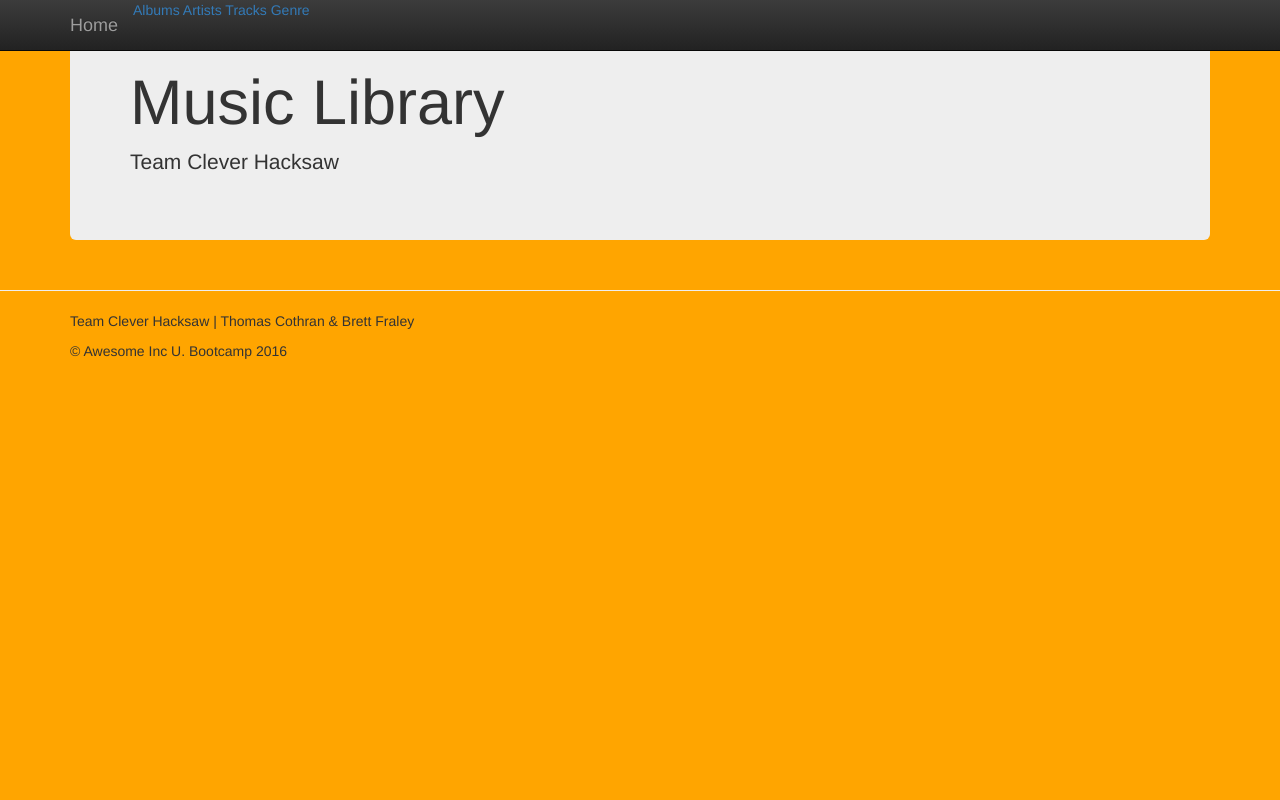
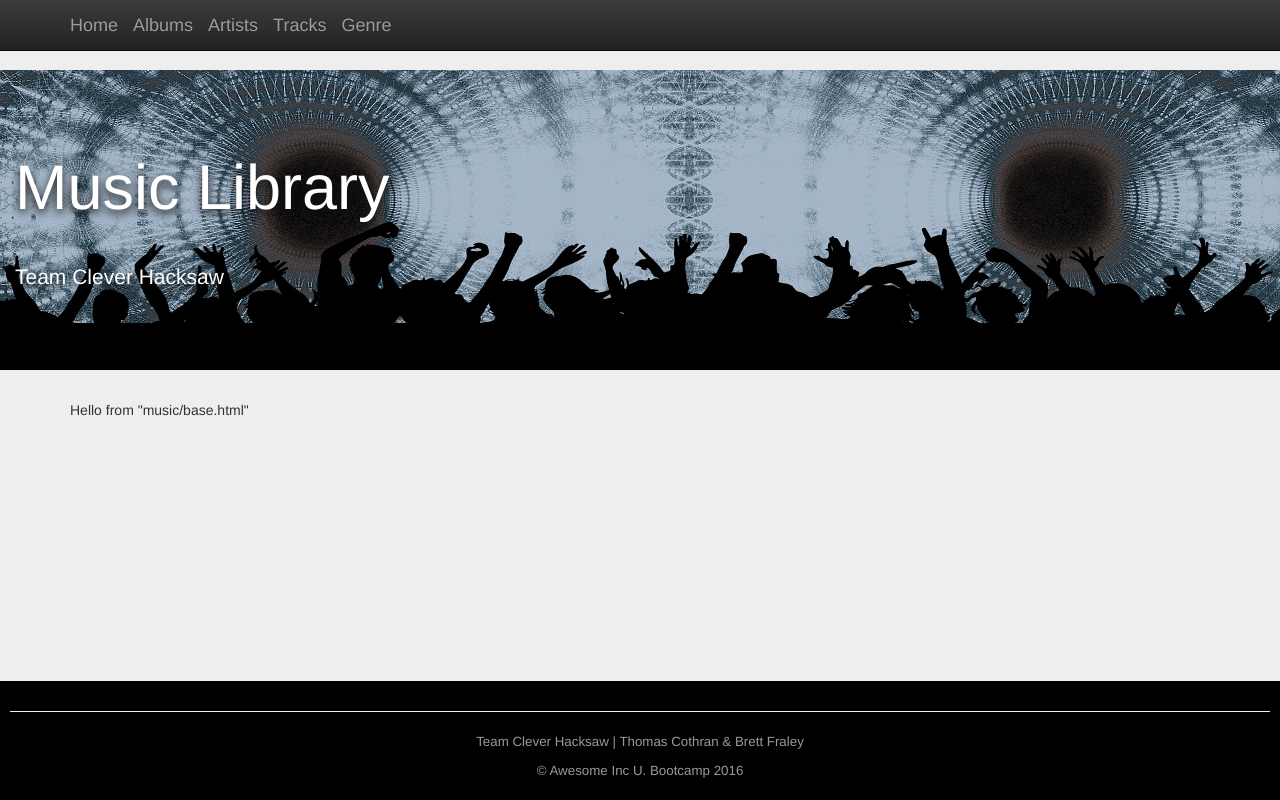
Before and after one commit to Clever-Hacksaw/musiclibrary, a Django app: page / in a window 1280 px wide. Run offline with Django 3.2, Linux system fonts and the light colour scheme; some libraries are stand-ins or nearby versions.

Commit message:
add banner image and set initial custom style rules

```diff
--- a/music/static/music/styles.css
+++ b/music/static/music/styles.css
@@ -1,3 +1,40 @@
 body {
-    background-color:orange;
+    background-color: #eee;
+    padding-top: 70px;
+    padding-bottom: 70px;
+
 }
+
+.navbar-header {
+    min-width: 425px;
+}
+
+.jumbotron {
+    margin-top: 0;
+    background: url('main-banner.jpg');
+    background-size: 100% 100%;
+    background-repeat: no-repeat;
+    color: #fff;
+    text-shadow: 0px 4px 10px #111;
+}
+
+.jumbotron h1, .jumbotron p {
+    padding: 15px;
+    white-space: nowrap;
+}
+
+.page-footer {
+    position: fixed;
+    bottom: 0;
+    padding: 10px;
+    background-color: #000;
+    color: #999;
+    font-size:10pt;
+    text-align:center;
+    width:100%;
+}
+
+/*
+Original reference to banner image, for good measure.
+https://pixabay.com/en/party-people-rave-people-music-dj-1644798/
+*/
--- a/music/templates/music/base.html
+++ b/music/templates/music/base.html
@@ -22,14 +22,19 @@
 <body>
     <header>
 
+    <div class="jumbotron jumbotron-fluid">
+        <h1 class="display-3">Music Library</h1>
+        <p class="lead">Team Clever Hacksaw</p>
+    </div>
+
         <nav class="navbar navbar-inverse navbar-fixed-top">
             <div class="container">
                 <div class="navbar-header">
                     <a href="{% url 'music:index' %}" class="navbar-brand">Home</a>
-                    <a href="#">Albums</a>
-                    <a href="#">Artists</a>
-                    <a href="#">Tracks</a>
-                    <a href="#">Genre</a>
+                    <a href="#" class="navbar-brand">Albums</a>
+                    <a href="#" class="navbar-brand">Artists</a>
+                    <a href="#" class="navbar-brand">Tracks</a>
+                    <a href="#" class="navbar-brand">Genre</a>
                 </div>
             </div>
        </nav>
--- a/music/templates/music/index.html
+++ b/music/templates/music/index.html
@@ -1,10 +1,6 @@
 {% extends "music/base.html" %}
 
 {% block content %}
-    <div class="jumbotron jumbotron-fluid">
-        <h1 class="display-3">Music Library</h1>
-        <p class="lead">Team Clever Hacksaw</p>
-
-    </div>
+<p>Hello from "music/base.html"</p>
 
 {% endblock content %}
```
Also changed, not shown: music/static/music/main-banner.jpg (added).
